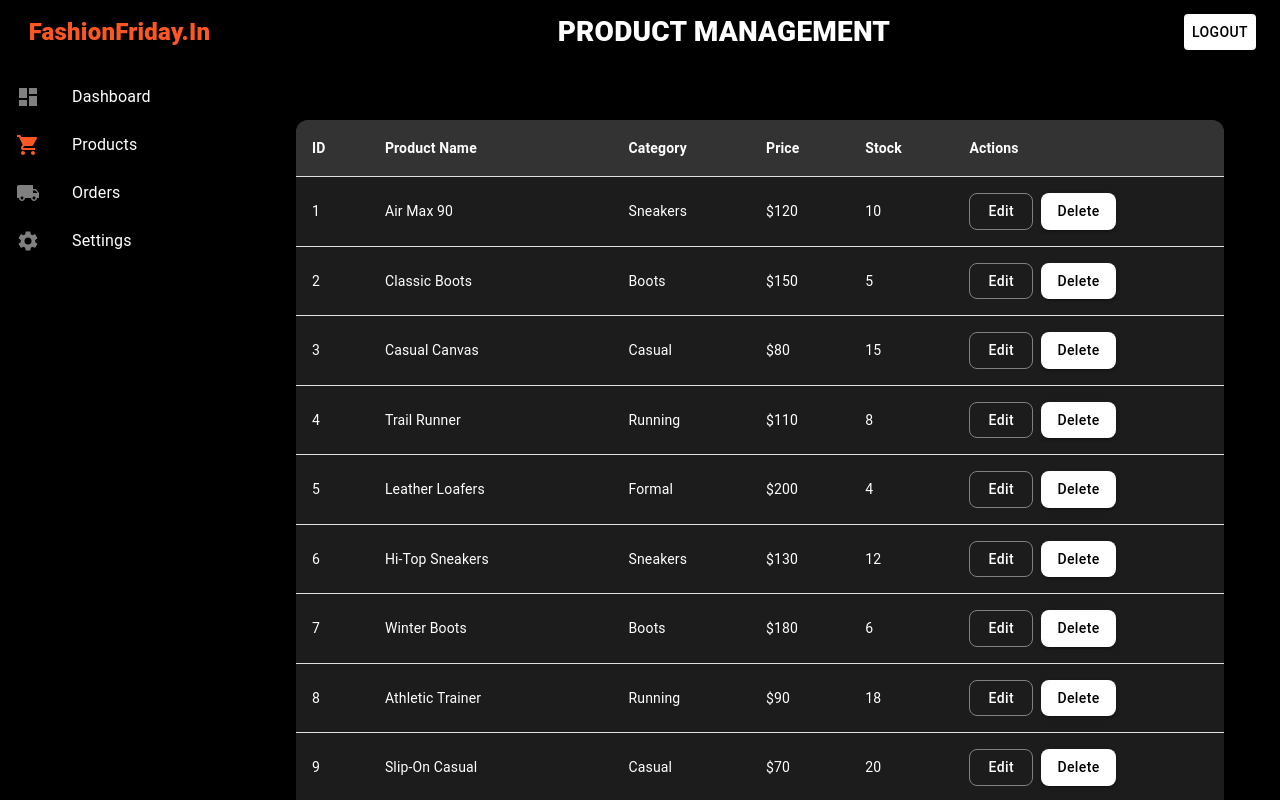
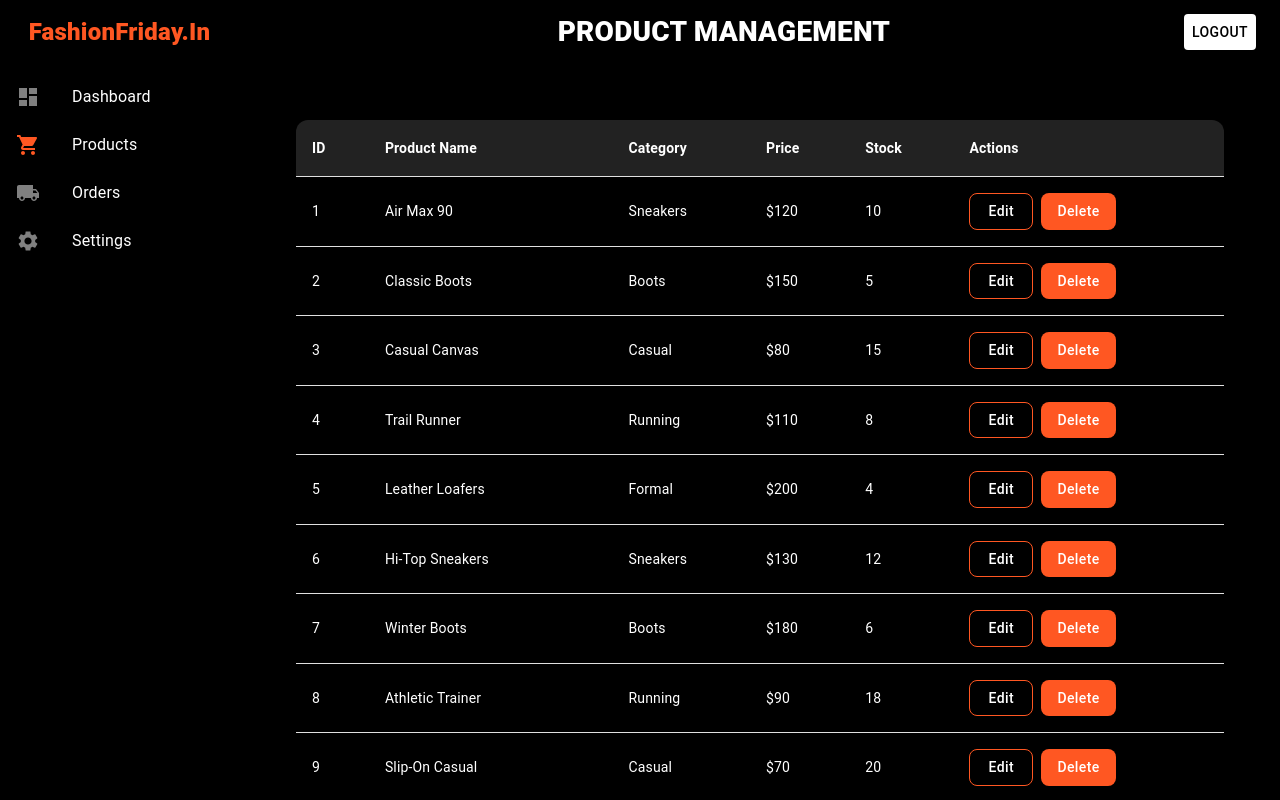
Before and after one commit to ajmalfaris11/react-mui-dashboard, a React (Create React App) app: page /Products in a window 1280 px wide. Shown: the top 800 px of the page. Built offline with nearby package versions, Linux system fonts and the light colour scheme.

Commit message:
Updated color scheme of Product Page to black, white, and #FF5722. Applied consistent styling to product table and buttons with hover effects.

```diff
--- a/src/app/pages/Products/index.js
+++ b/src/app/pages/Products/index.js
@@ -53,17 +53,17 @@ export default function ProductsPage() {
           component={Paper}
           elevation={6}
           sx={{
-            bgcolor: "#1c1c1c",
+            bgcolor: "black",
             borderRadius: 3,
             overflow: "hidden",
-            boxShadow: "0 4px 20px rgba(0,0,0,0.2)",
+            boxShadow: "0 4px 20px rgba(0,0,0,0.3)",
           }}
         >
           <Table>
             <TableHead>
               <TableRow
                 sx={{
-                  bgcolor: "#333",
+                  bgcolor: "#222",
                 }}
               >
                 <TableCell sx={{ color: "white", fontWeight: "bold" }}>ID</TableCell>
@@ -80,7 +80,7 @@ export default function ProductsPage() {
                   key={product.id}
                   sx={{
                     "&:hover": {
-                      bgcolor: "#2b2b2b",
+                      bgcolor: "#333",
                     },
                   }}
                 >
@@ -92,15 +92,14 @@ export default function ProductsPage() {
                   <TableCell>
                     <Button
                       variant="outlined"
-                      color="primary"
                       sx={{
                         mr: 1,
                         textTransform: "none",
                         borderRadius: 2,
                         color: "white",
-                        borderColor: "gray",
+                        borderColor: "#FF5722",
                         "&:hover": {
-                          borderColor: "white",
+                          borderColor: "#FF5722",
                         },
                       }}
                     >
@@ -109,11 +108,13 @@ export default function ProductsPage() {
                     <Button
                       variant="contained"
                       sx={{
-                        backgroundColor: "white",
-                        color: "black",
+                        backgroundColor: "#FF5722",
+                        color: "white",
                         textTransform: "none",
                         borderRadius: 2,
-                        "&:hover": { backgroundColor: "#b71c1c",color:"white" },
+                        "&:hover": {
+                          backgroundColor: "#e64a19",
+                        },
                       }}
                     >
                       Delete
```
